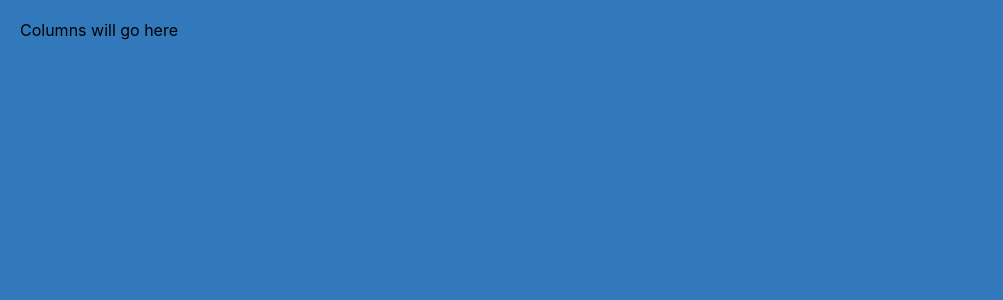
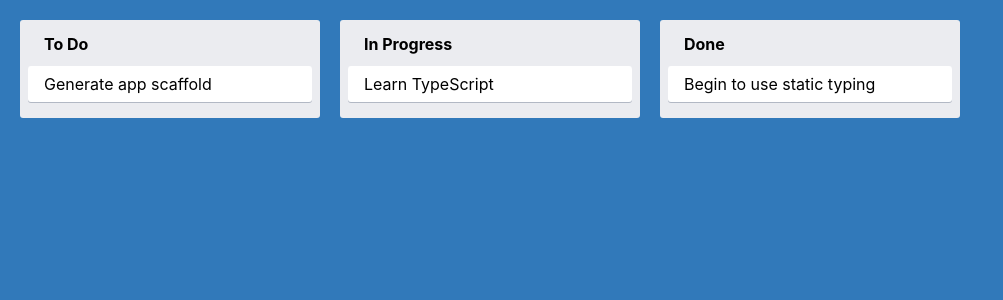
Before and after one commit to luckyluck/trello-clone, a React (Create React App) app: page / in a window 1280 px wide. Shown: the top 300 px of the page, without its empty margins (0-1003 px from the left). Built offline with nearby package versions, Linux system fonts and the light colour scheme; the HTML template or start-up script is replaced by a standard one.

Commit message:
Base Column and Card components.

```diff
--- a/src/App.tsx
+++ b/src/App.tsx
@@ -1,10 +1,22 @@
 import React from 'react';
 
 import { AppContainer } from "./styles";
+import {Column} from "./Column";
+import {Card} from "./Card";
 
 function App() {
   return (
-    <AppContainer>Columns will go here</AppContainer>
+    <AppContainer>
+      <Column text={'To Do'}>
+        <Card text={'Generate app scaffold'} />
+      </Column>
+      <Column text={'In Progress'}>
+        <Card text={'Learn TypeScript'} />
+      </Column>
+      <Column text={'Done'}>
+        <Card text={'Begin to use static typing'} />
+      </Column>
+    </AppContainer>
   );
 }
 
--- /dev/null
+++ b/src/Card.tsx
@@ -0,0 +1,11 @@
+import React from "react";
+
+import { CardContainer } from "./styles";
+
+interface CardProps {
+    text: string;
+}
+
+export const Card: React.FC<CardProps> = ({ text }) => {
+    return <CardContainer>{text}</CardContainer>;
+};
--- /dev/null
+++ b/src/Column.tsx
@@ -0,0 +1,16 @@
+import React from "react";
+
+import { ColumnContainer, ColumnTitle } from "./styles";
+
+interface ColumnProps {
+    text: string;
+}
+
+export const Column: React.FC<React.PropsWithChildren<ColumnProps>> = ({ text, children }) => {
+    return (
+        <ColumnContainer>
+            <ColumnTitle>{text}</ColumnTitle>
+            {children}
+        </ColumnContainer>
+    );
+};
```
